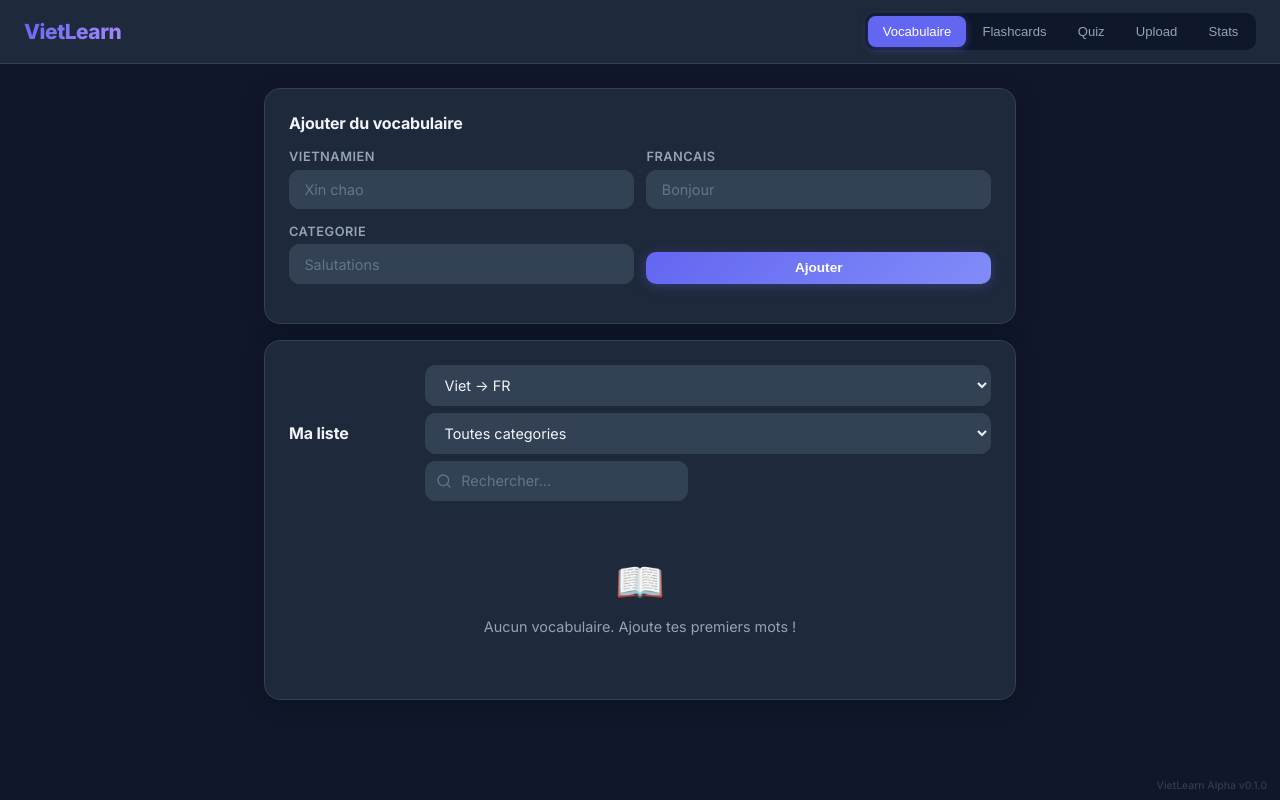
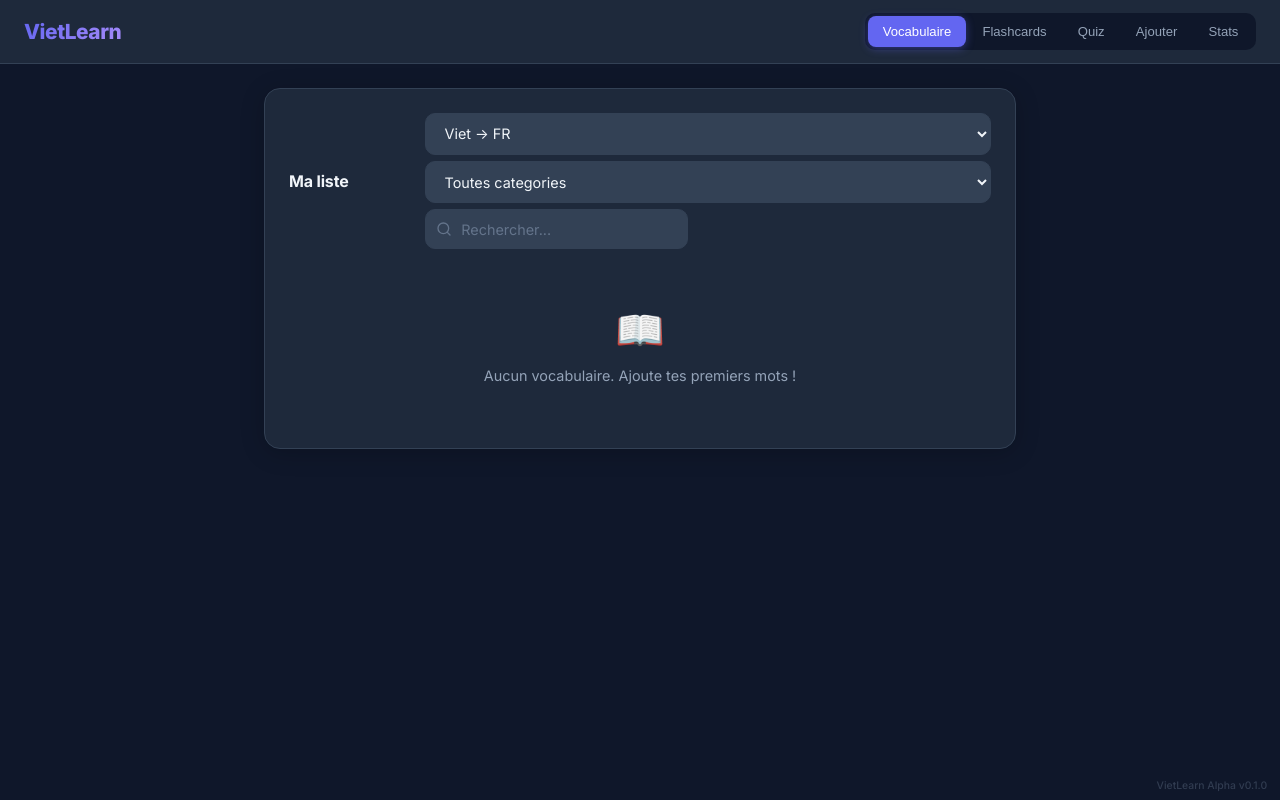
Before and after one commit to Camad107/VietLearn, a FastAPI app: page / in a window 1280 px wide. Run offline with FastAPI, Linux system fonts and the light colour scheme; data that the repository does not hold is empty.

Commit message:
Move vocab form to separate 'Ajouter' page
- Vocab page now shows only the list (cleaner)
- New 'Ajouter' page with 3 sections:
  1. Ajouter un mot (manual form)
  2. Importer un fichier (IA upload)
  3. Import manuel (text paste)
- Nav: 'Upload' renamed to 'Ajouter'

Co-Authored-By: Claude Opus 4.6 <noreply@anthropic.com>

```diff
--- a/templates/index.html
+++ b/templates/index.html
@@ -22,7 +22,7 @@
         <button class="active" onclick="showPage('vocab', this)">Vocabulaire</button>
         <button onclick="showPage('flashcards', this)">Flashcards</button>
         <button onclick="showPage('quiz', this)">Quiz</button>
-        <button onclick="showPage('upload', this)">Upload</button>
+        <button onclick="showPage('add', this)">Ajouter</button>
         <button onclick="showPage('stats', this)">Stats</button>
     </div>
 </nav>
@@ -31,31 +31,6 @@
 
     <!-- ==================== VOCABULAIRE ==================== -->
     <div id="page-vocab" class="page active">
-        <div class="card">
-            <h2>Ajouter du vocabulaire</h2>
-            <form id="add-form" onsubmit="addVocab(event)">
-                <div class="form-row">
-                    <div class="form-group">
-                        <label>Vietnamien</label>
-                        <input type="text" id="input-viet" placeholder="Xin chao" required>
-                    </div>
-                    <div class="form-group">
-                        <label>Francais</label>
-                        <input type="text" id="input-french" placeholder="Bonjour" required>
-                    </div>
-                </div>
-                <div class="form-row">
-                    <div class="form-group">
-                        <label>Categorie</label>
-                        <input type="text" id="input-category" placeholder="Salutations">
-                    </div>
-                    <div class="form-group" style="display:flex;align-items:flex-end;">
-                        <button type="submit" class="btn btn-primary" style="width:100%">Ajouter</button>
-                    </div>
-                </div>
-            </form>
-        </div>
-
         <div class="card">
             <div class="card-header">
                 <h2>Ma liste</h2>
@@ -156,10 +131,35 @@
         </div>
     </div>
 
-    <!-- ==================== UPLOAD ==================== -->
-    <div id="page-upload" class="page">
+    <!-- ==================== AJOUTER ==================== -->
+    <div id="page-add" class="page">
         <div class="card">
-            <h2>Importer du vocabulaire</h2>
+            <h2>Ajouter un mot</h2>
+            <form id="add-form" onsubmit="addVocab(event)">
+                <div class="form-row">
+                    <div class="form-group">
+                        <label>Vietnamien</label>
+                        <input type="text" id="input-viet" placeholder="Xin chao" required>
+                    </div>
+                    <div class="form-group">
+                        <label>Francais</label>
+                        <input type="text" id="input-french" placeholder="Bonjour" required>
+                    </div>
+                </div>
+                <div class="form-row">
+                    <div class="form-group">
+                        <label>Categorie</label>
+                        <input type="text" id="input-category" placeholder="Salutations">
+                    </div>
+                    <div class="form-group" style="display:flex;align-items:flex-end;">
+                        <button type="submit" class="btn btn-primary" style="width:100%">Ajouter</button>
+                    </div>
+                </div>
+            </form>
+        </div>
+
+        <div class="card">
+            <h2>Importer un fichier (IA)</h2>
             <p style="color:var(--text-muted);margin-bottom:1rem;font-size:0.85rem;">
                 Upload une photo, PDF, Word ou tout document de ta lecon.
                 L'IA analyse et extrait tout le vocabulaire automatiquement.
```
